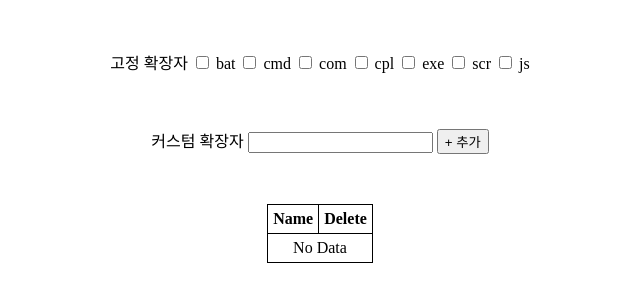
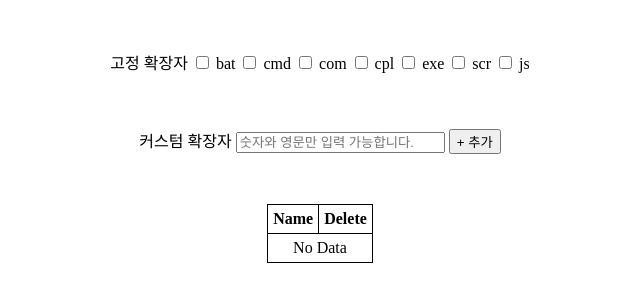
Before and after one commit to aOvOb/aOvOb-aOvOb-flow_backend_juny, a plain HTML site: page client/index.html in a window 1280 px wide. Both pictures are taken after typing "Sample" into the empty fields and a click on the button "+ 추가". Shown: the whole page, without its empty margins (320-960 px from the left). Drawn offline with Linux system fonts and the light colour scheme; no server answers.

Commit message:
Add files via upload

```diff
--- a/client/index.html
+++ b/client/index.html
@@ -35,7 +35,7 @@
            <button id="search-btn">Search</button>
         </div> -->
         <label>커스텀 확장자</label>
-        <input type="text" id="name-input" maxlength="20" style="ime-mode:inactive">
+        <input type="text" id="name-input" maxlength="20" style="ime-mode:inactive" placeholder="숫자와 영문만 입력 가능합니다." size="23">
         <button id="add-name-btn" type="button" onClick="location.reload(true)"> + 추가</button>
 
 
--- a/client/index.js
+++ b/client/index.js
@@ -1,4 +1,5 @@
 let loadedData
+    ,dupCheckFlag = null
 
 document.addEventListener('DOMContentLoaded', function () {
     fetch('http://localhost:9298/getAll')
@@ -77,29 +78,35 @@ const addBtn = document.querySelector('#add-name-btn');
 
 addBtn.onclick = function () {
     const nameInput = document.querySelector('#name-input');
-    const name = nameInput.value;
+    const name = nameInput.value.replace(/'|;|--|,|-/g, '')
     nameInput.value = "";
 
     // 이름 중복체크 로직
     let arrExtName = []
-    try{
     if(name=='' || name == null|| name==undefined){
         alert('확장자명을 입력해주세요')
         throw '확장자명을 입력해주세요'
     }
+
+
+    function dupCheck(name){
+        if(loadedData){
             for( let i = 0; i<loadedData.length; i++){
                 arrExtName.push(loadedData[i].FW_EXT_NAME)
             }
-        console.log('$$$이름중복체크', arrExtName)
-        console.log('$$$$$name value : ', name)
+        }
+
         if(arrExtName.includes(name)){
             alert('This Extension is Already Banned !')
+            dupCheckFlag = 1
             throw 'This Extension is Already Banned !'
         }
-    } catch{
-        console.log()
     }
 
+    try{
+        dupCheck(name)
+
+        if(dupCheckFlag == null){
             fetch('http://localhost:9298/insert', {
                 headers: {
                     'Content-type': 'application/json'
@@ -110,9 +117,15 @@ addBtn.onclick = function () {
                 })
             })
             .then(response => response.json())
-    .then(data => insertRowIntoTable(data['data']));
+            .then(data => insertRowIntoTable(data['data']))
 
             location.reload()
+        }
+    }catch(e) {
+        console.error(e)
+    }
+
+
 }
 
 // const checkBox = document.querySelector('#checkBox')
```
Also changed, not shown: client/stylesheet.css (line endings or trailing spaces). Lines whose indentation alone changed are shown as unchanged.
